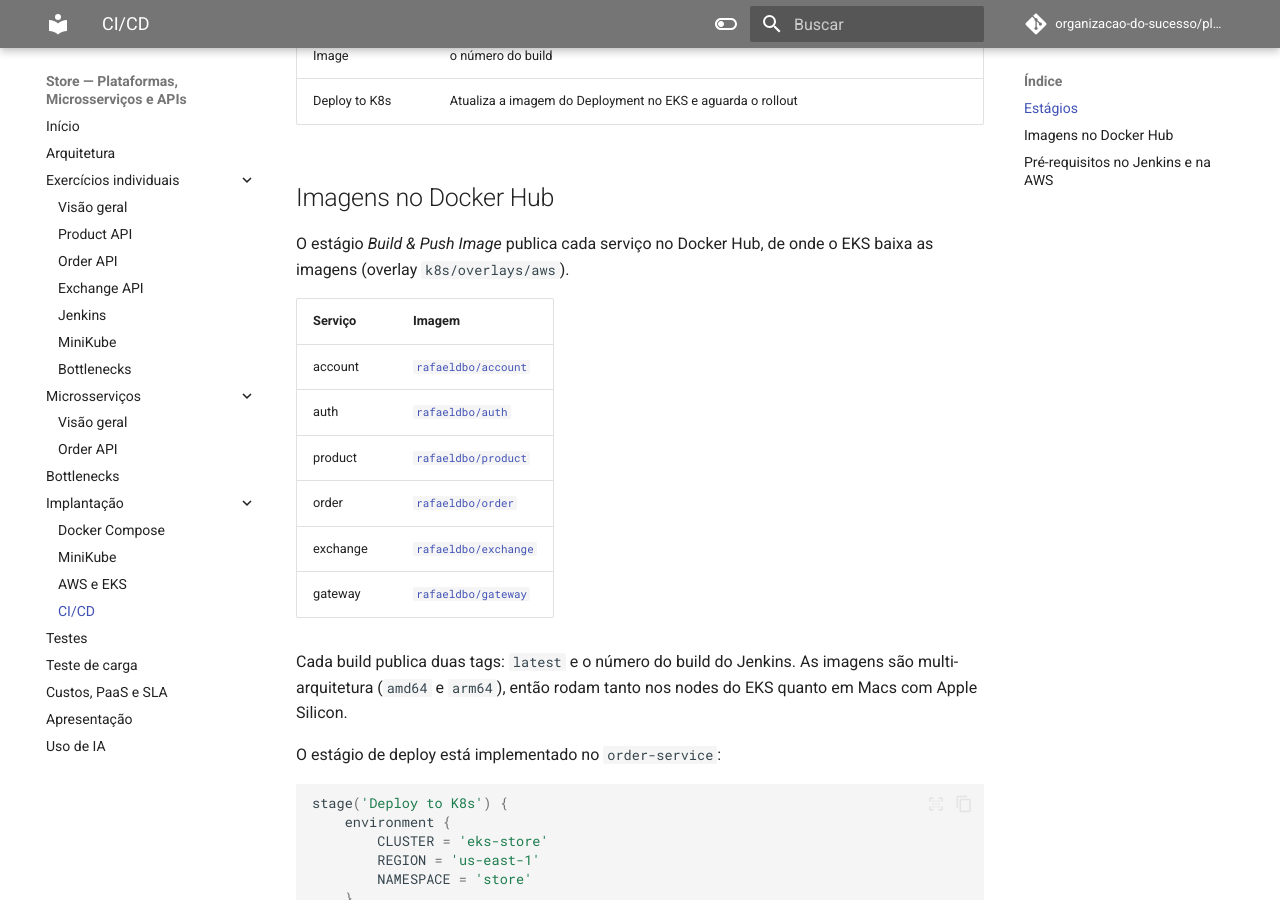
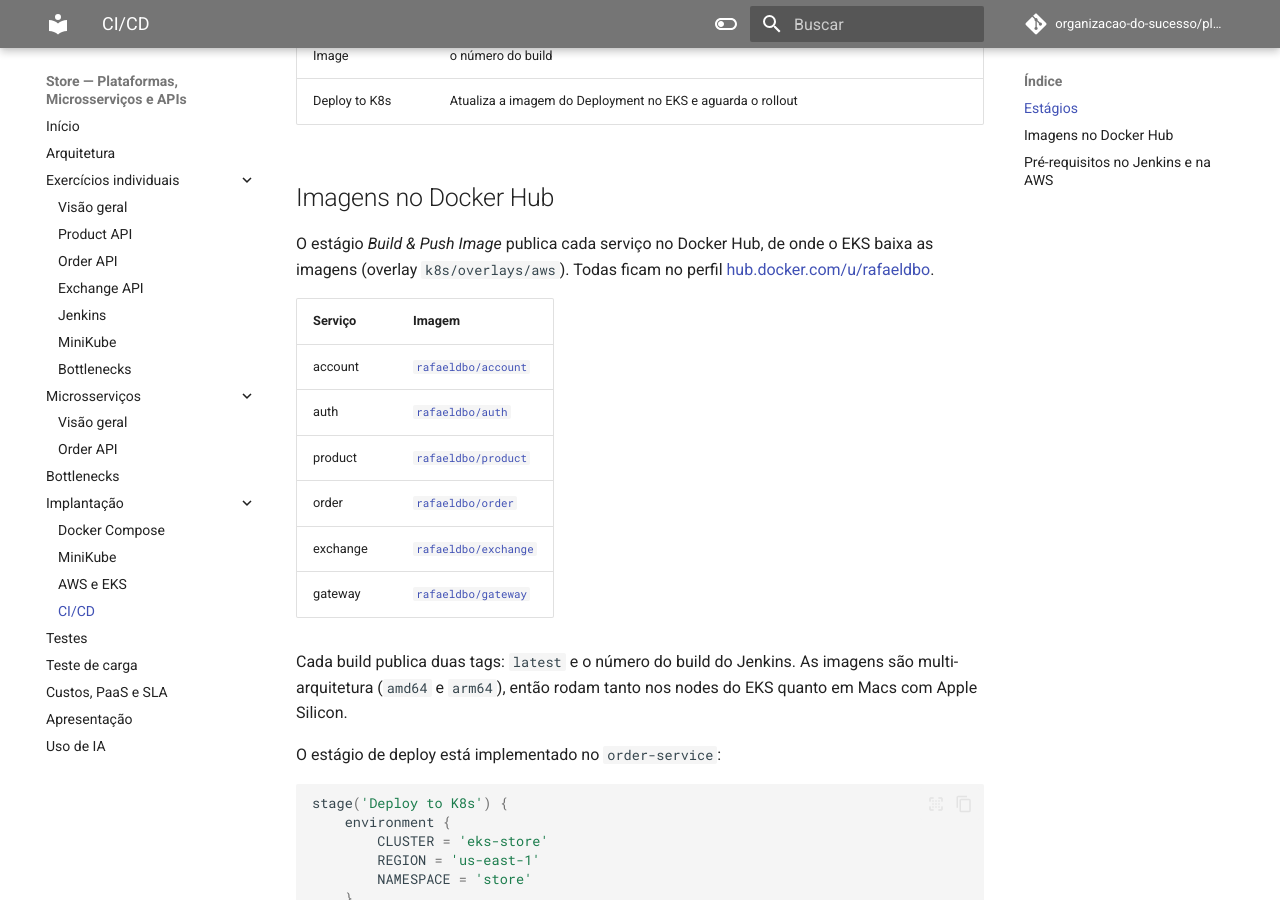
Before and after one commit to organizacao-do-sucesso/platform, an MkDocs documentation site: the page built from docs/deploy/ci-cd.md, in a window 1280 px wide and 900 px high, scrolled down 486 px. Built offline with MkDocs 1.6.1 and Material for MkDocs 9.7.7, drawn with Linux system fonts in a browser that asks for light colours; comment, search, counter and statistics services are not loaded.

Commit message:
docs(ci-cd): link público do perfil no Docker Hub

```diff
--- a/docs/deploy/ci-cd.md
+++ b/docs/deploy/ci-cd.md
@@ -16,6 +16,8 @@ O Jenkins roda em contêiner (`api/jenkins/compose.yaml`), com Maven, Docker,
 
 O estágio *Build & Push Image* publica cada serviço no Docker Hub, de onde o EKS
 baixa as imagens (overlay `k8s/overlays/aws`).
+Todas ficam no perfil
+[hub.docker.com/u/rafaeldbo](https://hub.docker.com/u/rafaeldbo){ target="_blank" }.
 
 | Serviço | Imagem |
 | --- | --- |
```
